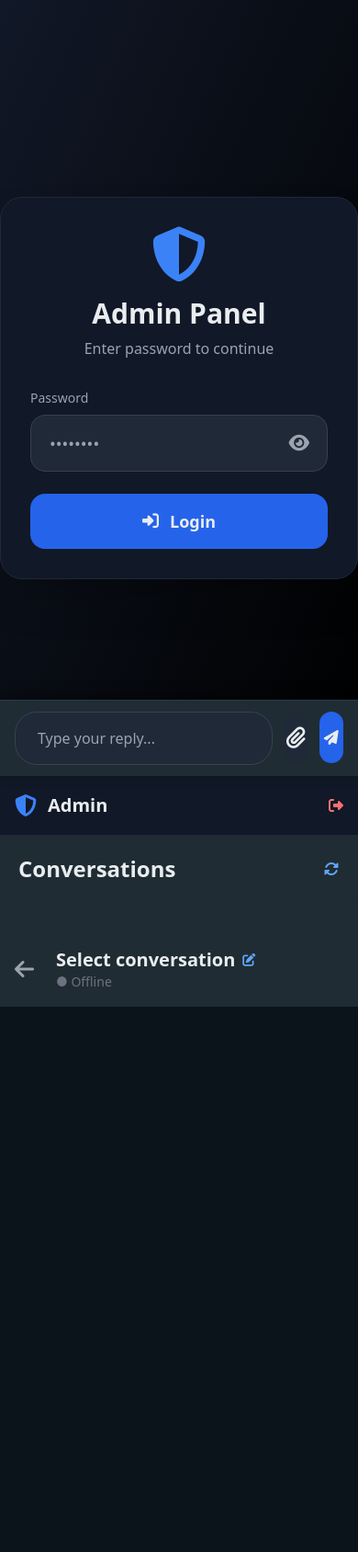
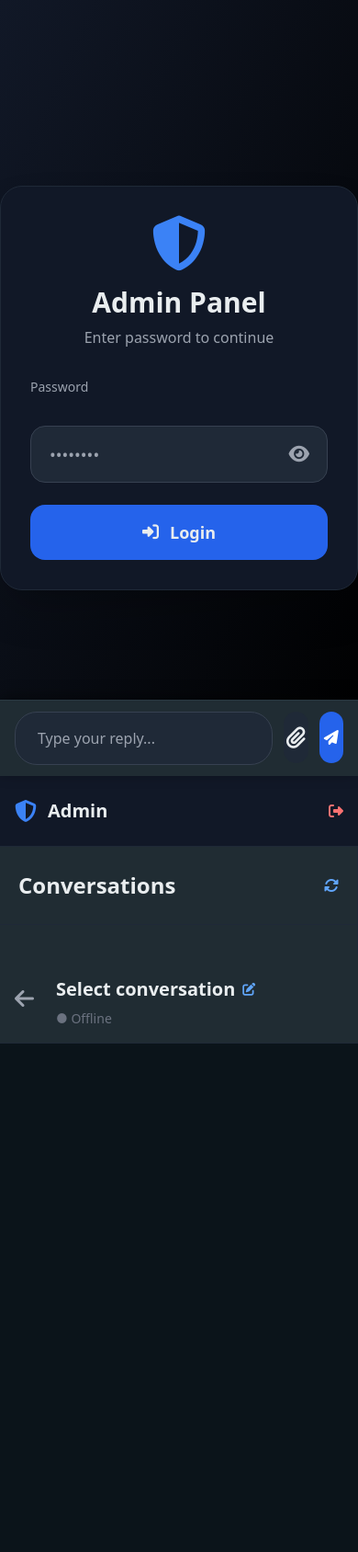
Before and after one commit to DevEkpuchinwe/lee-ji-eun-chat, a Flask app: page /admin in a window 390 px wide. Shown: the whole page at 92% size. Run offline with Flask 3, Linux system fonts and the light colour scheme; some libraries are stand-ins or nearby versions.

Commit message:
Mobile admin scroll fix

```diff
--- a/templates/admin.html
+++ b/templates/admin.html
@@ -8,15 +8,17 @@
   <link rel="stylesheet" href="https://cdnjs.cloudflare.com/ajax/libs/font-awesome/6.6.0/css/all.min.css">
   <link rel="stylesheet" href="/static/style.css">
   <style>
-    /* Messages Area - Extra bottom padding */
+    /* Better Mobile Scrolling */
     #msgs {
       flex: 1;
       overflow-y: auto;
-      padding: 20px 16px 120px;   /* Increased bottom padding */
+      padding: 20px 16px 100px;   /* Good bottom space for fixed input */
       background: #0b141a;
+      -webkit-overflow-scrolling: touch;   /* Smooth scrolling on iOS */
+      scroll-behavior: smooth;
     }
 
-    /* Fixed Input Area */
+    /* Fixed Input Area - Improved for mobile */
     .admin-input-area {
       position: fixed;
       bottom: 0;
@@ -29,16 +31,27 @@
       box-shadow: 0 -4px 15px rgba(0, 0, 0, 0.4);
     }
 
+    /* On desktop, input starts after sidebar */
     @media (min-width: 768px) {
       .admin-input-area {
-        left: 384px;   /* Matches sidebar width on desktop */
+        left: 384px;   /* sidebar width */
       }
+    }
+
+    /* Improve touch scrolling */
+    .overflow-y-auto {
+      -webkit-overflow-scrolling: touch;
+    }
+
+    /* Larger touch targets on mobile */
+    button, label {
+      min-height: 44px;   /* Apple recommends minimum touch target */
     }
   </style>
 </head>
 <body class="bg-[#0b141a] text-[#e9edef] min-h-screen">
 
-  <!-- Login -->
+  <!-- Login Screen -->
   <div id="loginScreen" class="min-h-screen flex items-center justify-center bg-gradient-to-br from-gray-900 to-black">
     <div class="bg-gray-900 p-8 rounded-3xl shadow-2xl w-full max-w-md border border-gray-800">
       <div class="text-center mb-8">
@@ -50,13 +63,17 @@
         <div>
           <label class="block text-sm font-medium text-gray-400 mb-2">Password</label>
           <div class="relative">
-            <input type="password" id="pass" class="w-full bg-gray-800 border border-gray-700 rounded-2xl px-5 py-4 text-lg focus:outline-none focus:border-blue-500" placeholder="••••••••">
-            <button id="togglePass" class="absolute right-5 top-1/2 -translate-y-1/2 text-gray-400 hover:text-white">
+            <input type="password" id="pass"
+                   class="w-full bg-gray-800 border border-gray-700 rounded-2xl px-5 py-4 text-lg focus:outline-none focus:border-blue-500"
+                   placeholder="••••••••">
+            <button id="togglePass"
+                    class="absolute right-5 top-1/2 -translate-y-1/2 text-gray-400 hover:text-white">
               <i class="fa-solid fa-eye text-xl"></i>
             </button>
           </div>
         </div>
-        <button onclick="login()" class="w-full bg-blue-600 hover:bg-blue-700 py-4 rounded-2xl font-semibold text-lg flex items-center justify-center gap-3">
+        <button onclick="login()"
+                class="w-full bg-blue-600 hover:bg-blue-700 py-4 rounded-2xl font-semibold text-lg flex items-center justify-center gap-3">
           <i class="fa-solid fa-right-to-bracket"></i> Login
         </button>
       </div>
@@ -65,6 +82,7 @@
 
   <!-- Main Panel -->
   <div id="panel" class="hidden flex flex-col h-screen">
+    <!-- Mobile Top Bar -->
     <div class="md:hidden bg-gray-900 border-b border-gray-800 p-4 flex items-center justify-between">
       <div class="flex items-center gap-3">
         <i class="fa-solid fa-shield-halved text-2xl text-blue-500"></i>
@@ -104,7 +122,8 @@
               </p>
             </div>
           </div>
-          <button id="deleteBtn" onclick="deleteCurrentConversation()" class="hidden md:flex items-center gap-2 px-5 py-2 bg-red-600/10 hover:bg-red-600/20 text-red-400 rounded-2xl">
+          <button id="deleteBtn" onclick="deleteCurrentConversation()"
+                  class="hidden md:flex items-center gap-2 px-5 py-2 bg-red-600/10 hover:bg-red-600/20 text-red-400 rounded-2xl">
             <i class="fa-solid fa-trash"></i> Delete
           </button>
         </div>
@@ -117,7 +136,7 @@
           <div id="imagePreview" class="hidden mb-4"></div>
           <div class="flex gap-3">
             <input id="reply"
-                   class="flex-1 bg-gray-800 border border-gray-700 rounded-3xl px-6 py-4 focus:outline-none focus:border-blue-500"
+                   class="flex-1 bg-gray-800 border border-gray-700 rounded-3xl px-6 py-4 focus:outline-none focus:border-blue-500 text-base"
                    placeholder="Type your reply..."
                    onkeypress="if(event.key==='Enter') sendReply()">
 
@@ -127,7 +146,7 @@
             </label>
 
             <button onclick="sendReply()"
-                    class="bg-blue-600 hover:bg-blue-700 w-14 h-14 rounded-3xl flex items-center justify-center">
+                    class="bg-blue-600 hover:bg-blue-700 w-14 h-14 rounded-3xl flex items-center justify-center text-white">
               <i class="fa-solid fa-paper-plane"></i>
             </button>
           </div>
```
